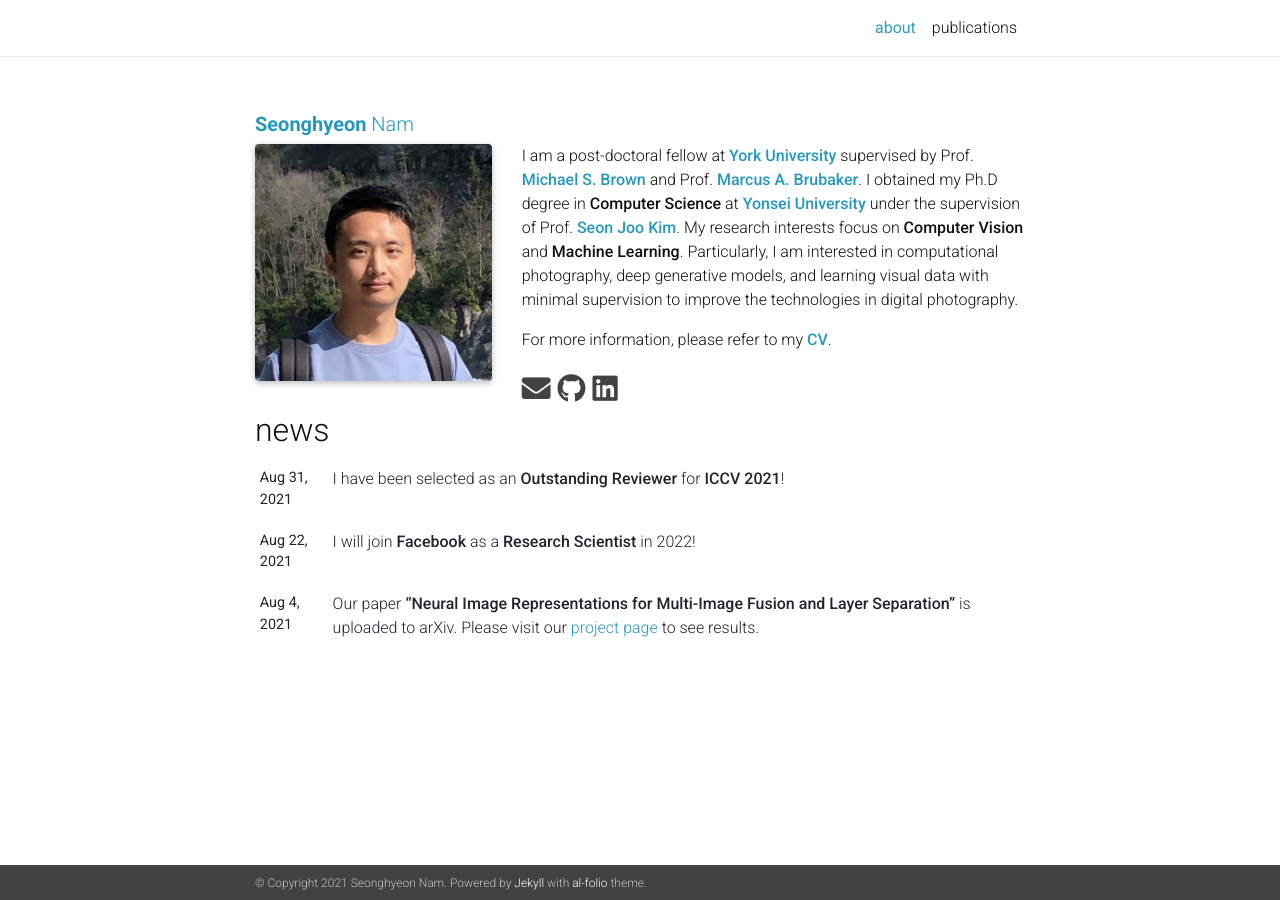
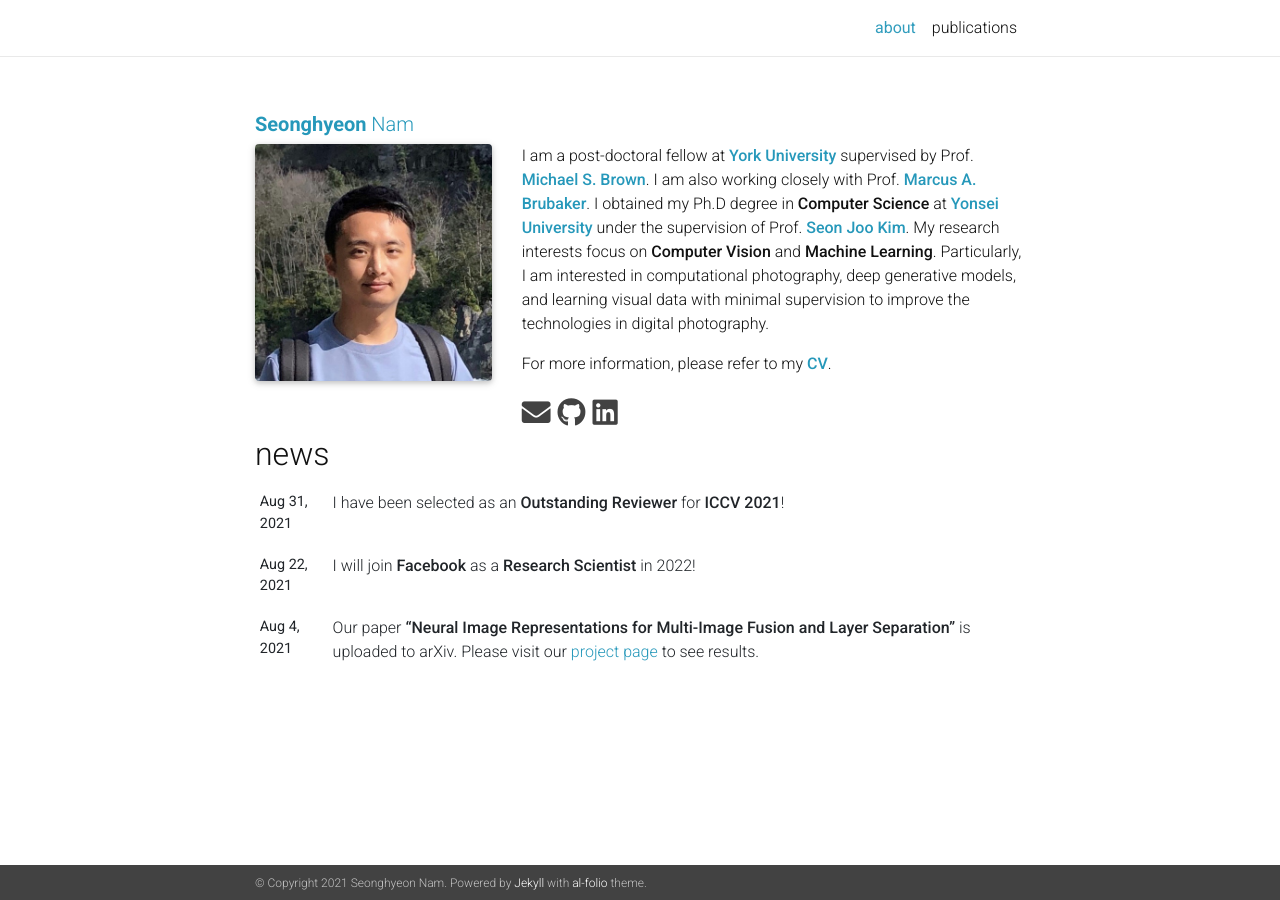
Before and after one commit to woozzu/woozzu.github.io, a Jekyll site: the page built from _pages/about.md, in a window 1280 px wide. Built offline with Jekyll 4.4.1, drawn with Linux system fonts in a browser that asks for light colours; nearby versions of some CDN libraries; a style sheet for code colours, icons or effects is not loaded.

Commit message:
change bio

```diff
--- a/_pages/about.md
+++ b/_pages/about.md
@@ -16,6 +16,6 @@ news: true
 social: true
 ---
 
-I am a post-doctoral fellow at [**York University**](https://www.yorku.ca){:target="\_blank"} supervised by Prof. [**Michael S. Brown**](http://www.cse.yorku.ca/~mbrown){:target="\_blank"} and Prof. [**Marcus A. Brubaker**](https://mbrubake.github.io){:target="\_blank"}. I obtained my Ph.D degree in **Computer Science** at [**Yonsei University**](https://www.yonsei.ac.kr){:target="\_blank"} under the supervision of Prof. [**Seon Joo Kim**](https://sites.google.com/site/seonjookim){:target="\_blank"}. My research interests focus on **Computer Vision** and **Machine Learning**. Particularly, I am interested in computational photography, deep generative models, and learning visual data with minimal supervision to improve the technologies in digital photography.
+I am a post-doctoral fellow at [**York University**](https://www.yorku.ca){:target="\_blank"} supervised by Prof. [**Michael S. Brown**](http://www.cse.yorku.ca/~mbrown){:target="\_blank"}. I am also working closely with Prof. [**Marcus A. Brubaker**](https://mbrubake.github.io){:target="\_blank"}. I obtained my Ph.D degree in **Computer Science** at [**Yonsei University**](https://www.yonsei.ac.kr){:target="\_blank"} under the supervision of Prof. [**Seon Joo Kim**](https://sites.google.com/site/seonjookim){:target="\_blank"}. My research interests focus on **Computer Vision** and **Machine Learning**. Particularly, I am interested in computational photography, deep generative models, and learning visual data with minimal supervision to improve the technologies in digital photography.
 
 For more information, please refer to my [**CV**](assets/pdf/CV_SeonghyeonNam.pdf){:target="\_blank"}.
```
